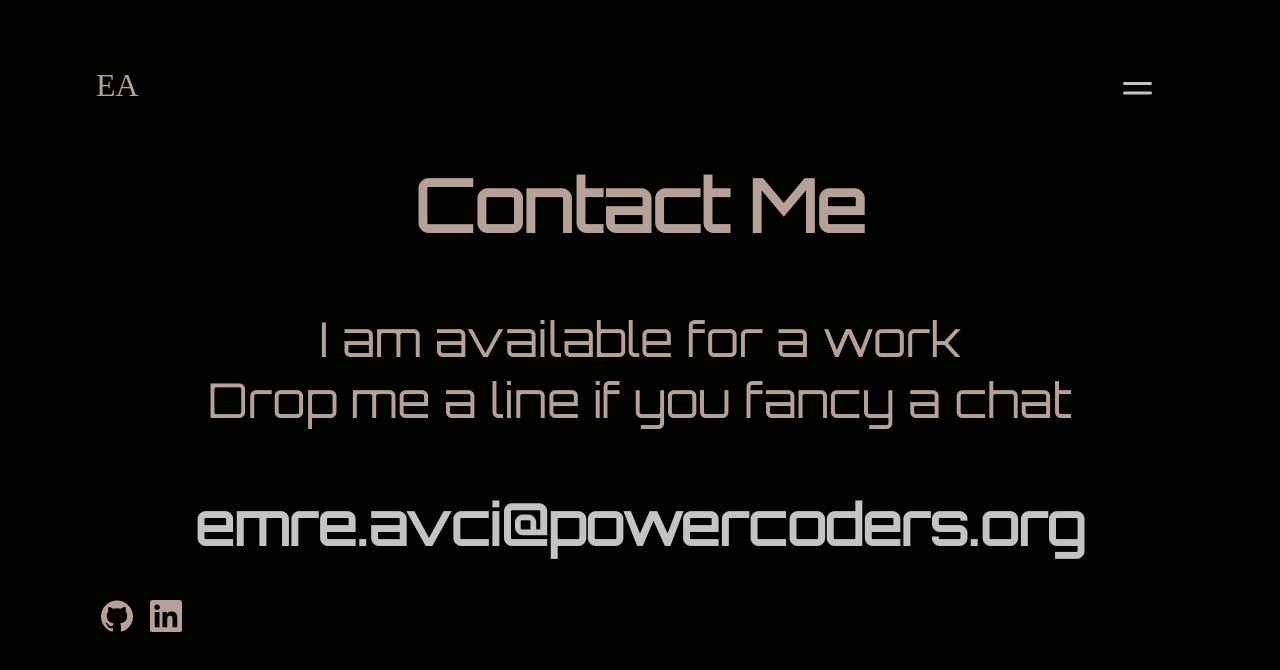
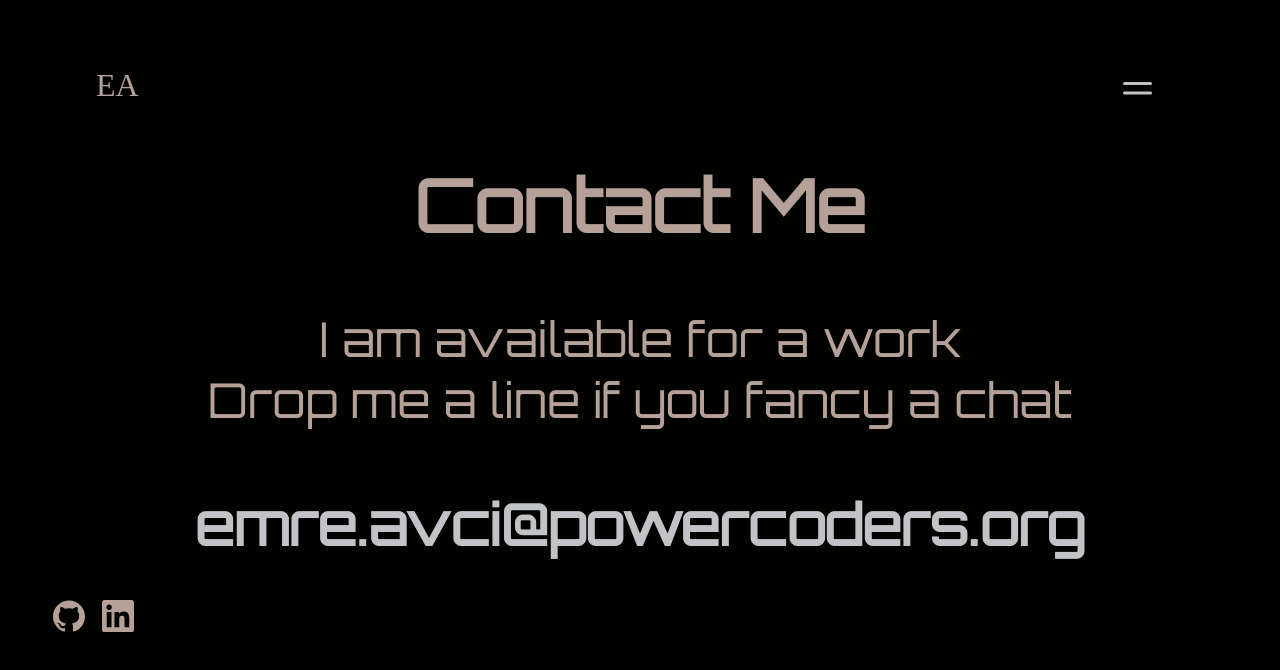
Before and after one commit to emreavcia/portfolio, a React (Create React App) app: page /contact in a window 1280 px wide. Shown: the top 670 px of the page. Built offline with nearby package versions, Linux system fonts and the light colour scheme; a web font is replaced by a local one.

Commit message:
navigation is modified slightly

```diff
--- a/src/components/footer/footer.css
+++ b/src/components/footer/footer.css
@@ -1,5 +1,5 @@
 footer {
-  margin: 0 6em 3em;
+  margin: 0 6em 0 3em;
 }
 ul {
   display: flex;
```
